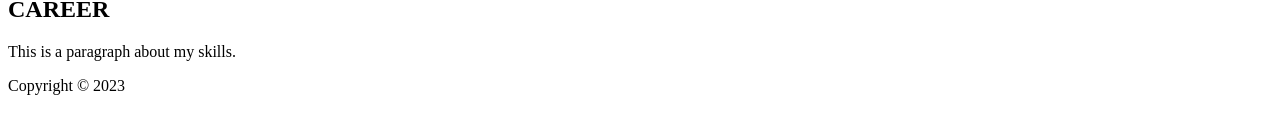
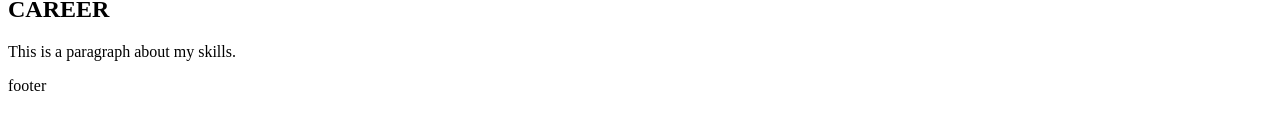
Before and after one commit to leejingooo/cv, a plain HTML site: page index.html in a window 1280 px wide. Shown: the part 321-454 px from the top of the page. Drawn offline with Linux system fonts and the light colour scheme.

Commit message:
Update index.html

```diff
--- a/index.html
+++ b/index.html
@@ -26,7 +26,7 @@
         </section>
     </main>
     <footer>
-        <p>Copyright © 2023</p>
+        <p>footer</p>
     </footer>
 </body>
 </html>
```
